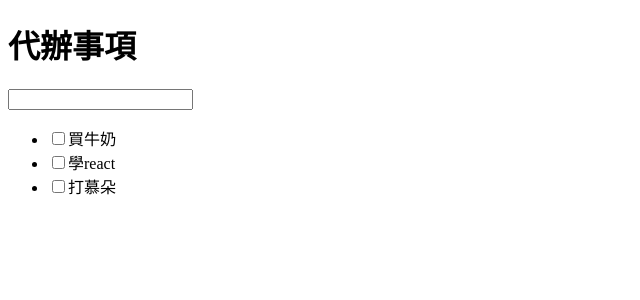
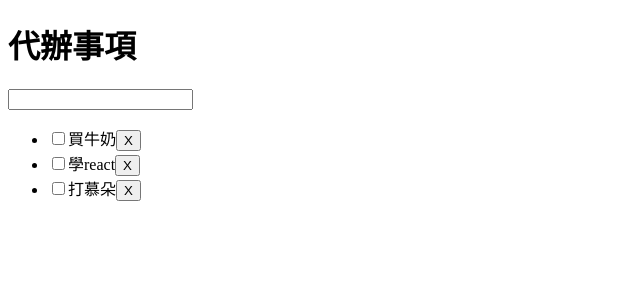
Before and after one commit to Luna153/react, a Next.js app in the folder next-base/: page /practice/note in a window 1280 px wide. Shown: the top 300 px of the page, without its empty margins (0-640 px from the left). Built offline with nearby package versions, Linux system fonts and the light colour scheme.

Commit message:
練習-代辦事項R刪除功能

```diff
--- a/next-base/components/note/index.js
+++ b/next-base/components/note/index.js
@@ -34,15 +34,25 @@ export default function NoteIndex() {
     const newTodo = { id: newId, text: text };
     return [newTodo, ...todos];
   };
+
+  //刪除todo list內容
+  const remove = (todos, id) => {
+    //移除指定id
+    return todos.filter((v) => v.id !== id);
+  };
   //   ----------------------------------------
   const handleAdd = (text) => {
     setTodos(add(todos, text));
+  };
+  const handleRomove = (id) => {
+    setTodos(remove(todos, id));
   };
   //   ----------------------------------------
   //顯示內容return
   return (
     <>
       {/* input輸入框 */}
+      {/* Add功能 */}
       <input
         type="text"
         value={inputValue}
@@ -67,6 +77,14 @@ export default function NoteIndex() {
             <li key={v.id}>
               <input type="checkbox" />
               {v.text}
+              {/* Remove功能 */}
+              <button
+                onClick={() => {
+                  handleRomove(v.id)
+                }}
+              >
+                X
+              </button>
             </li>
           );
         })}
```
